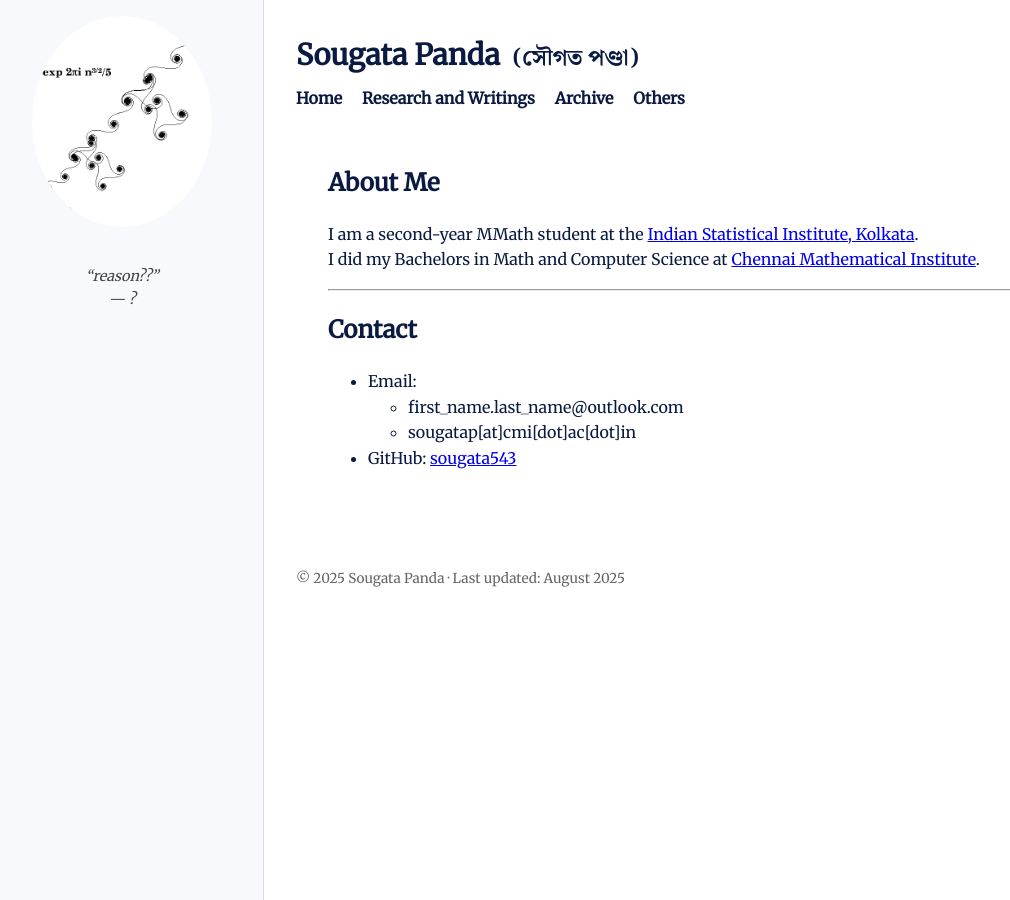
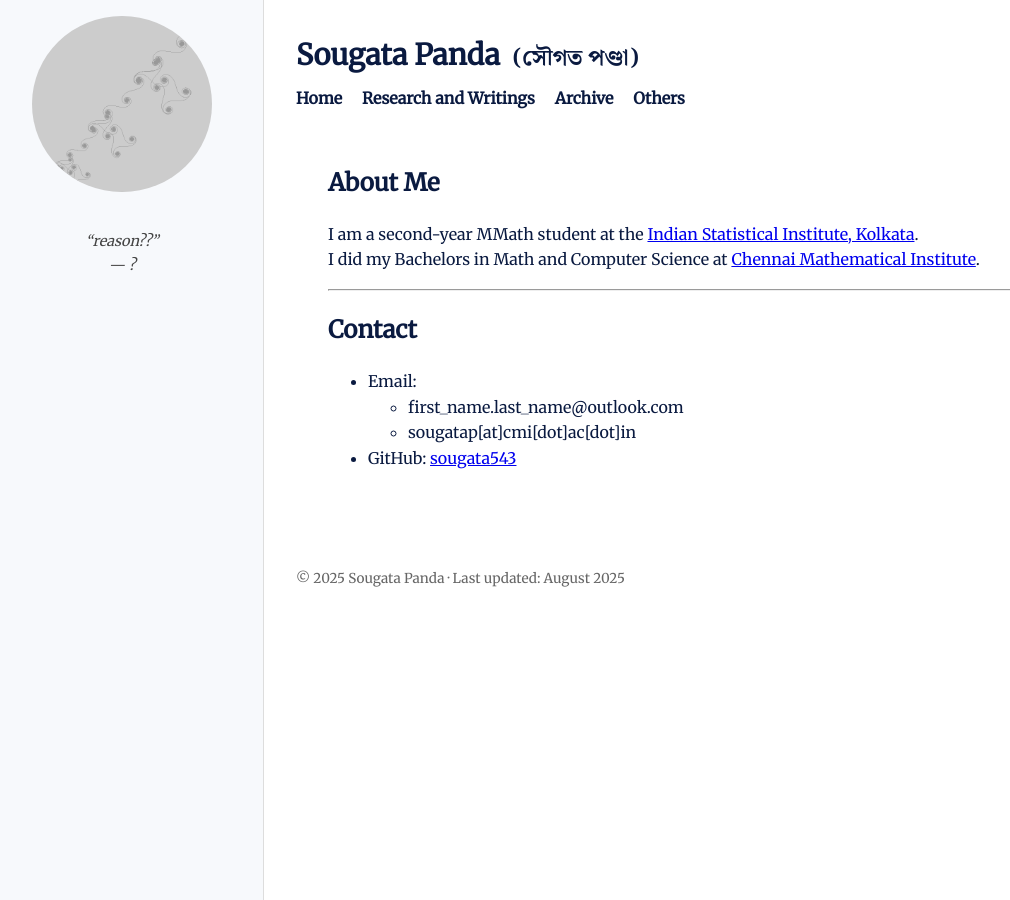
Before and after one commit to sougata543/sougata543.github.io, a Jekyll site: the page built from index.md, in a window 1280 px wide. Shown: the whole page, without its empty margins (19-1029 px from the left). Built offline with Jekyll 4.4.1, drawn with Linux system fonts in a browser that asks for light colours; some web fonts are replaced.

Commit message:
minor fix

```diff
--- a/_includes/sidebar.html
+++ b/_includes/sidebar.html
@@ -1,5 +1,5 @@
 <aside class="sidebar">
-  <img src="{{ '/images/expsum1.gif' | relative_url }}" alt="https://people.math.harvard.edu/~elkies/M259.98/whorls.html" class="profile-pic">
+  <img src="{{ '/images/esum.gif' | relative_url }}" alt="https://people.math.harvard.edu/~elkies/M259.98/whorls.html" class="profile-pic">
   <blockquote>
     “reason??” <br> — ?
   </blockquote>
```
